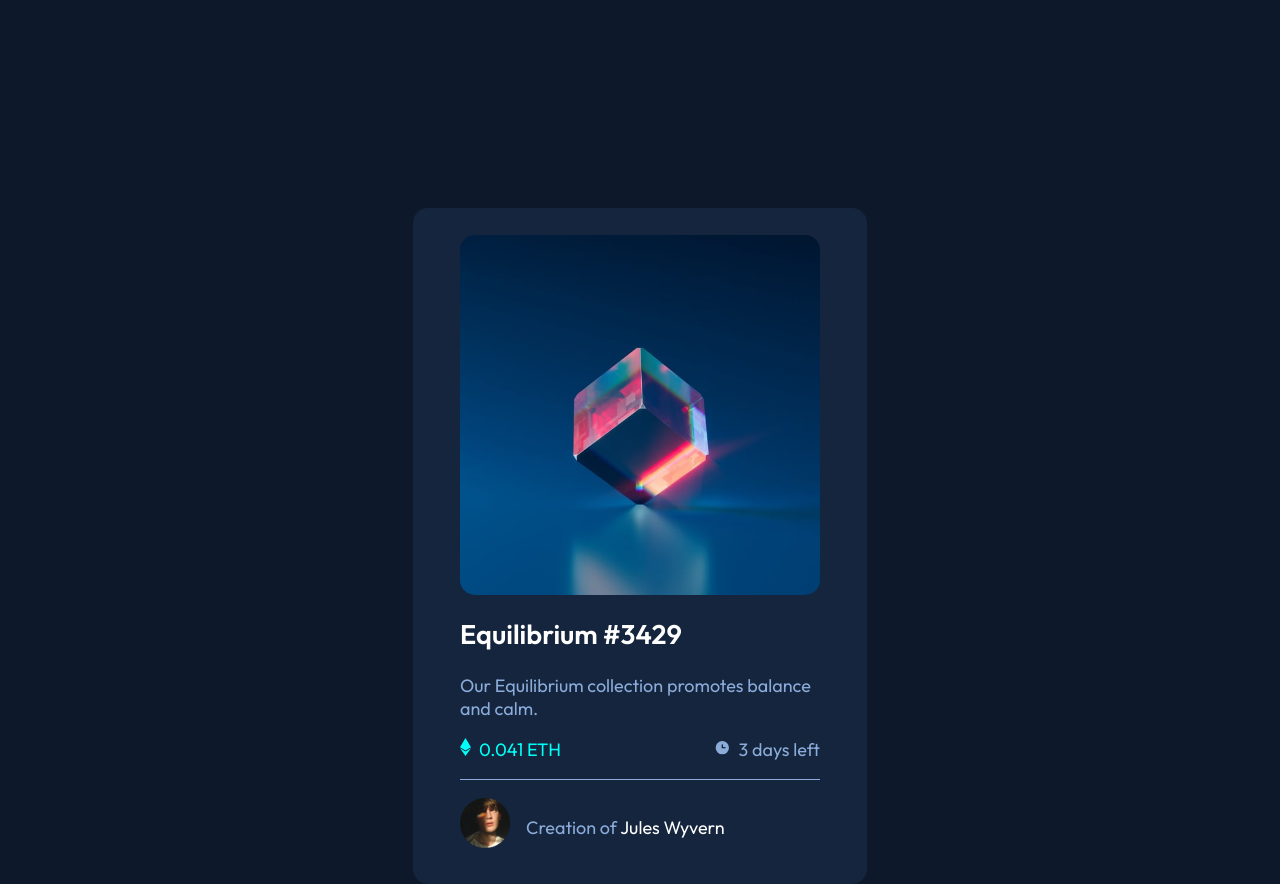
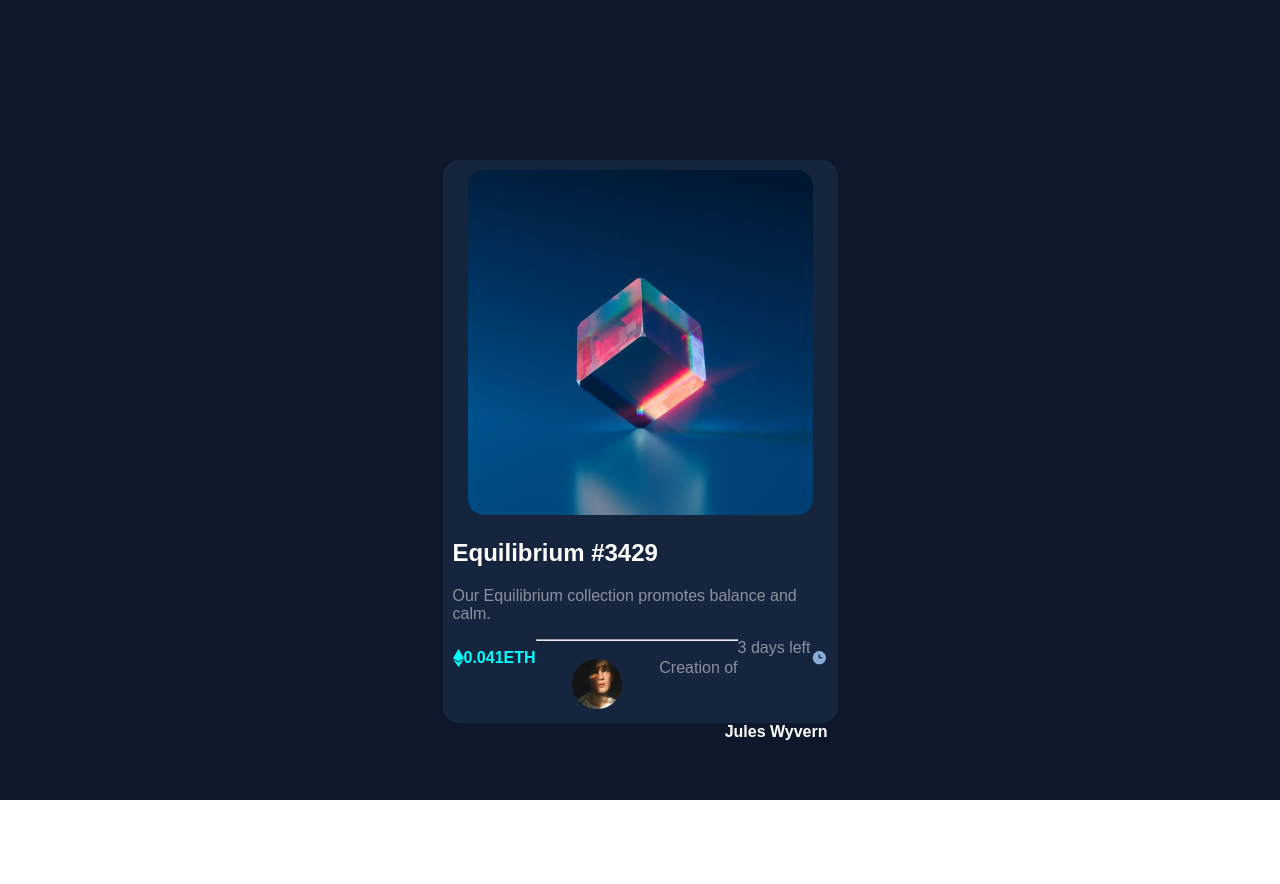
Before and after one commit to scarlettears26/REPASO16, a plain HTML site: page semana_2/desafio2/index2.html in a window 1280 px wide. After the commit the page ends 800 px from the top, so only its background shows below. Drawn offline with Linux system fonts and the light colour scheme.

Commit message:
reto tablas

```diff
--- a/semana_2/desafio2/index2.html
+++ b/semana_2/desafio2/index2.html
@@ -3,48 +3,34 @@
 <head>
   <meta charset="UTF-8">
   <meta name="viewport" content="width=device-width, initial-scale=1.0"> <!-- displays site properly based on user's device -->
-  <title>Reto 2</title>
+  <title>Desafio 2</title>
+  <link rel="stylesheet" href="./styles.css">
+  </head>
 
-  <link rel="icon" type="image/png" sizes="32x32" href="./images/favicon-32x32.png">
-  <link rel="preconnect" href="https://fonts.googleapis.com">
-  <link rel="preconnect" href="https://fonts.gstatic.com" crossorigin>
-  <link href="https://fonts.googleapis.com/css2?family=Outfit:wght@300;400;600&display=swap" rel="stylesheet">
-  <link rel="stylesheet" href="./styles.css">
+  <body>
 
 
+  <div class="contenedor">
+    <div class="contenedor-interno">
+      <img class="cube"  src="images\image-equilibrium.jpg" alt="">
+      <h2 class="subtitle">Equilibrium #3429</h2>
+      <p class="text">Our Equilibrium collection promotes balance and calm.</p>
+      <img class="diamond"  src="images\icon-ethereum.svg" alt="">
+       <span class="span-diamond">0.041ETH</span>
+       <img class="clock"  src="images\icon-clock.svg" alt="">
+        <span class="span-clock">3 days left</span>
+        <hr>
+        <img id="avatar1" src="images\image-avatar.png" alt="">
+         <span class="footer-text1">Creation of</span>
+         <span class="footer-text2">Jules Wyvern</span>
 
-  <!-- Feel free to remove these styles or customise in your own stylesheet 👍 -->
-  <style>
-    .attribution { font-size: 11px; text-align: center; }
-    .attribution a { color: hsl(228, 45%, 44%); }
-  </style>
-</head>
-<body class="body">
 
-  <article class="article">
-    <div class="article-container">
-      <figure class="article__figure">
-        <div class="article__view-capa"></div>
-        <img class ="article__figure-view-image" src="./images/icon-view.svg" alt="">
-      </figure>
-      <h2 class="article__subtitulo">Equilibrium #3429</h2>
-      <p class="article__descripcion"> Our Equilibrium collection promotes balance and calm. </p>
-      <div class="article__informacion-container">
-        <div class="article__precio">
-          <figure class="article__precio-figure"><img src="./images/icon-ethereum.svg" alt=""></figure>
-          <p class="article__precio-p">0.041 ETH</p>
-        </div>
-        <div class="article__tiempo">
-          <figure class="article__tiempo-figure"><img src="./images/icon-clock.svg" alt=""></figure>
-          <p class="article__tiempo-p"> 3 days left</p>
-        </div>
-      </div>
-      <div class="article__autor">
-        <figure class="article__autor-figure"><img class="article__autor-figure-image" src="./images/image-avatar.png" alt=""></figure>
-        <p class="article__autor-p">Creation of <span class="article__autor-p-span">Jules Wyvern</span></p>
-      </div>
     </div>
-  </article>
 
-</body>
-</html>
+
+  </div>
+
+
+ </body>
+
+ </html>
--- a/semana_2/desafio2/styles.css
+++ b/semana_2/desafio2/styles.css
@@ -1,143 +1,102 @@
-.body{
-    background-color: hsl(217, 54%, 11%);
-    font-family: 'Outfit', sans-serif;
-    font-size: 18px;
-  }
-
-  .article {
-      width: 400px;
-      margin: auto;
-      background-color: hsl(216, 50%, 16%);
-      padding: 1.5em;
-      border-radius: 15px;
-      position: relative;
-      top: 200px;
-  }
-
-  .article-container{
-      width: 90%;
-      margin: auto;
+body {
+    margin: 0;
+    padding: 0;
+    font-family: "Outfit", sans-serif;
 
   }
 
-  .article__figure{
-      width: 100%;
-      height: 360px;
-      margin: 0;
-      border-radius: 15px;
-      position: relative;
-      overflow: hidden;
-      background-image: url("./images/image-equilibrium.jpg");
-      background-size: cover;
-      background-position: center;
-      background-repeat: no-repeat;
+  .contenedor {
+    background-color: hsl(217, 54%, 11%);
+    height: 100vh;
+
+
   }
 
-  .article__figure:hover > .article__view-capa{
-      height: 100%;
-      cursor: pointer;
+ .contenedor-interno {
+
+        width: 375px;
+        background-color: hsl(216, 50%, 16%);
+        text-align: center;
+        padding: 10px;
+        border-radius: 16px;
+        margin: auto;
+        position: relative;
+        top: 20%
+
+
   }
 
-  .article__figure:hover > .article__figure-view-image{
-      display: block;
-      cursor: pointer;
+
+ .cube {
+    width: 345px;
+    border-radius: 16px;
+
+ }
+
+
+  .subtitle {
+    color: hsl(0, 0%, 100%);
+    text-align: left;
   }
 
-  .article__view-capa{
-      background-color: hsl(178, 100%, 50%);
-      opacity: 0.2;
-      width: 100%;
-      border-radius: 15px;
-      position: absolute;
-      top: 0;
+  .text {
+    color: rgba(255, 255, 255, 0.5);
+    text-align: left;
   }
 
-  .article__figure-view-image{
-      position: absolute;
-      top: calc(50% - 24px);
-      left: calc(50% - 24px);
-      display: none;
+
+  .diamond  {
+     text-align: left;
+     float: left;
+     margin-top: 10px;
+
   }
 
-  .article__subtitulo{
-      color: hsl(0, 0%, 100%);
+  .span-diamond {
+    text-align: left;
+     float: left;
+     font-weight: bold;
+     color: aqua;
+     margin-top: 10px;
   }
 
-  .article__subtitulo:hover{
-      color: hsl(178, 100%, 50%);
-      cursor: pointer;
-  }
+  .clock  {
+    text-align: right;
+    float: right;
+    margin-top: 10px;
 
-  .article__descripcion{
-      color: hsl(215, 51%, 70%);
-  }
+ }
 
-  .article__informacion-container, .article__precio, .article__tiempo{
-      display: flex;
-      justify-content: space-between;
-  }
+ .span-clock {
+    text-align: right;
+    float: right;
+    color: rgba(255, 255, 255, 0.5)
 
-  .article__informacion-container{
-      border-bottom: 1px solid hsl(215, 51%, 70%);
-      padding-bottom: 1em;
-  }
+ }
 
-  .article__precio{
-      justify-content: flex-start;
-      gap: 0.5rem;
-  }
+ hr {
+    color: aliceblue;
+    position: inherit;
+ }
 
-  .article__precio-figure{
-      margin: 0;
-      overflow: hidden;
-  }
+ #avatar1 {
+     width: 50px;
+     text-align: left;
+     margin-top: 10px;
+ }
 
-  .article__precio-p{
-      margin: 0;
-      color: hsl(178, 100%, 50%);
-  }
+.footer-text1 {
+    text-align: right;
+    float: right;
+    margin-top: 10px;
+    color: rgba(255, 255, 255, 0.5)
+}
 
-  .article__tiempo{
-      justify-content: flex-end;
-      gap: 0.5rem;
-  }
 
-  .article__tiempo-figure{
-      margin: 0;
-      overflow: hidden;
-  }
-
-  .article__tiempo-p{
-      margin: 0;
-      color: hsl(215, 51%, 70%);
-  }
-
-  .article__autor{
-      display: flex;
-      gap: 1rem;
-      padding-top: 1em
-  }
-
-  .article__autor-figure{
-      overflow: hidden;
-      width: 50px;
-      margin: 0;
-  }
-
-  .article__autor-figure-image{
-      width: 100%;
-      justify-content: flex-start;
-  }
-
-  .article__autor-p{
-      color: hsl(215, 51%, 70%);
-  }
-
-  .article__autor-p-span{
-      color: hsl(0, 0%, 100%);
-      cursor: pointer;
-  }
-
-  .article__autor-p-span:hover{
-      color: hsl(178, 100%, 50%);
-  }
+.footer-text2 {
+    text-align: right;
+    float: right;
+    margin-top: 10px;
+    font-weight: bold;
+    color: white;
+}
--- a/semana_2/reto1/index.css
+++ b/semana_2/reto1/index.css
@@ -20,6 +20,8 @@ body {
     top: 50%;
     transform: translateY(-50%);
   }
+
+
 
   /* Aca estamos diciendo que queremos aplicar el
   estilo a cada element que este dentro este div
--- a/semana_2/reto2/index3.css
+++ b/semana_2/reto2/index3.css
@@ -0,0 +1,73 @@
+body {
+    background-color: #1c253f;
+    font-family: "Fredoka One";
+}
+
+section {
+    margin: 100px auto;
+    width: 600px;
+
+}
+
+h1 {
+    color: aliceblue;
+
+}
+
+#root-table {
+    width: 100%;
+}
+
+#input-search {
+    font-family: inherit;
+    line-height: 1.5;
+    padding: 4px 0px;
+    font-size: 1rem;
+    width: 100%;
+    border-radius: 5px;
+    border: none;
+    outline: none;
+}
+
+#button-search {
+    font-family: inherit;
+    line-height: 1.5;
+    padding: 4px 0px;
+    font-size: 1rem;
+    width: 100%;
+    border-radius: 5px;
+    border: none;
+    outline: none;
+    background-color: #0d6efd;
+    color: beige;
+
+}
+
+#profile-table {
+    width: 100%;
+    background-color: #22326b;
+    border-radius: 20px;
+    color: aliceblue;
+    padding: 20px;
+    margin-top: 20px;
+
+}
+
+img {
+    width: 100px;
+    height: 100px;
+    border-radius: 50px;
+
+}
+
+#content-main {
+    height: 100%
+    vertical-align: top;
+
+}
+
+#content-extra {
+    height: 100%
+    vertical-align: top;
+    text-align: :left
+}
```
Also changed, not shown: semana_2/reto2/index3.html (+57 -4 lines), semana_2/reto2/images3/goku_house.jpg (added), semana_2/reto2/images3/llama.jpg (added), semana_2/reto2/images3/profile_img.png (added).
